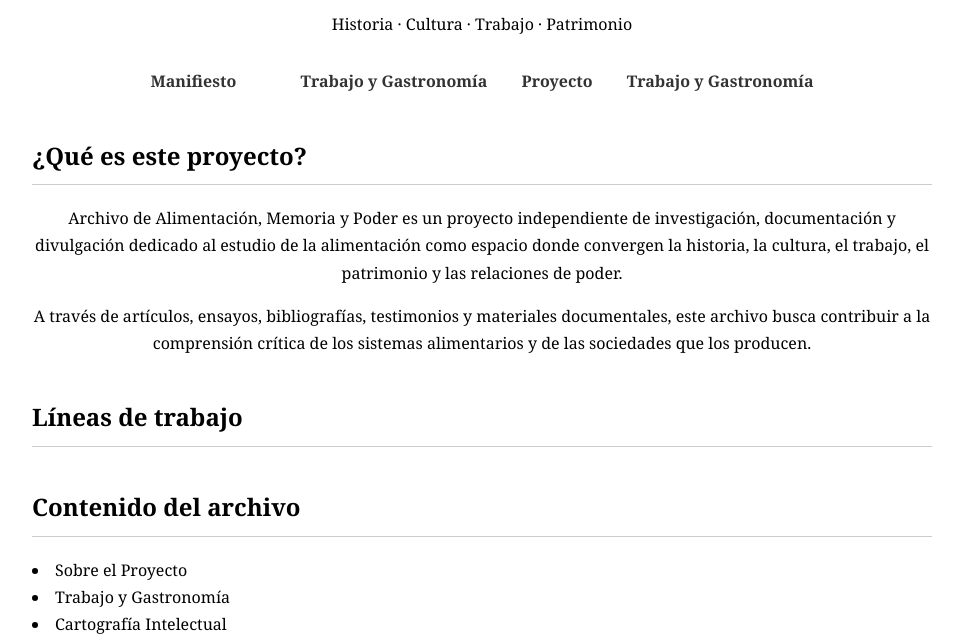
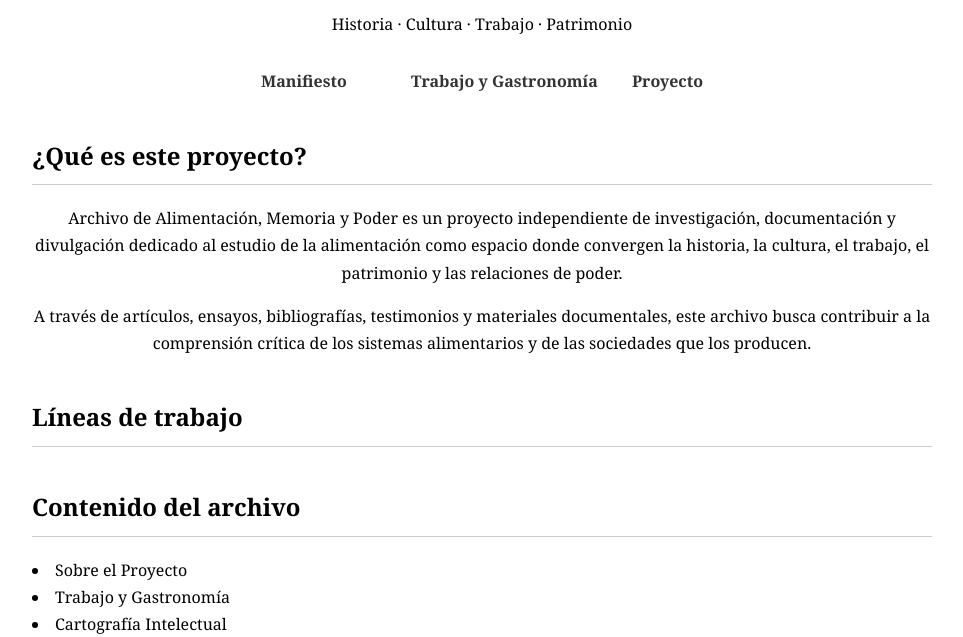
Before and after one commit to ivanalejandromendoza/ivanalejandromendoza.github.io, a plain HTML site: page index.html in a window 1280 px wide. Shown: the part 163-800 px from the top of the page, without its empty margins (158-1121 px from the left). Drawn offline with Linux system fonts and the light colour scheme.

Commit message:
Update index.html

```diff
--- a/index.html
+++ b/index.html
@@ -58,7 +58,6 @@ Historia · Cultura · Trabajo · Patrimonio
 <a href="biblioteca.html">
 <a href="trabajo-gastronomia.html">Trabajo y Gastronomía</a>
 <a href="sobre-el-proyecto.html">Proyecto</a>
-<a href="trabajo-gastronomia.md">Trabajo y Gastronomía</a>
 </nav>
 
 <h2>¿Qué es este proyecto?</h2>
```
